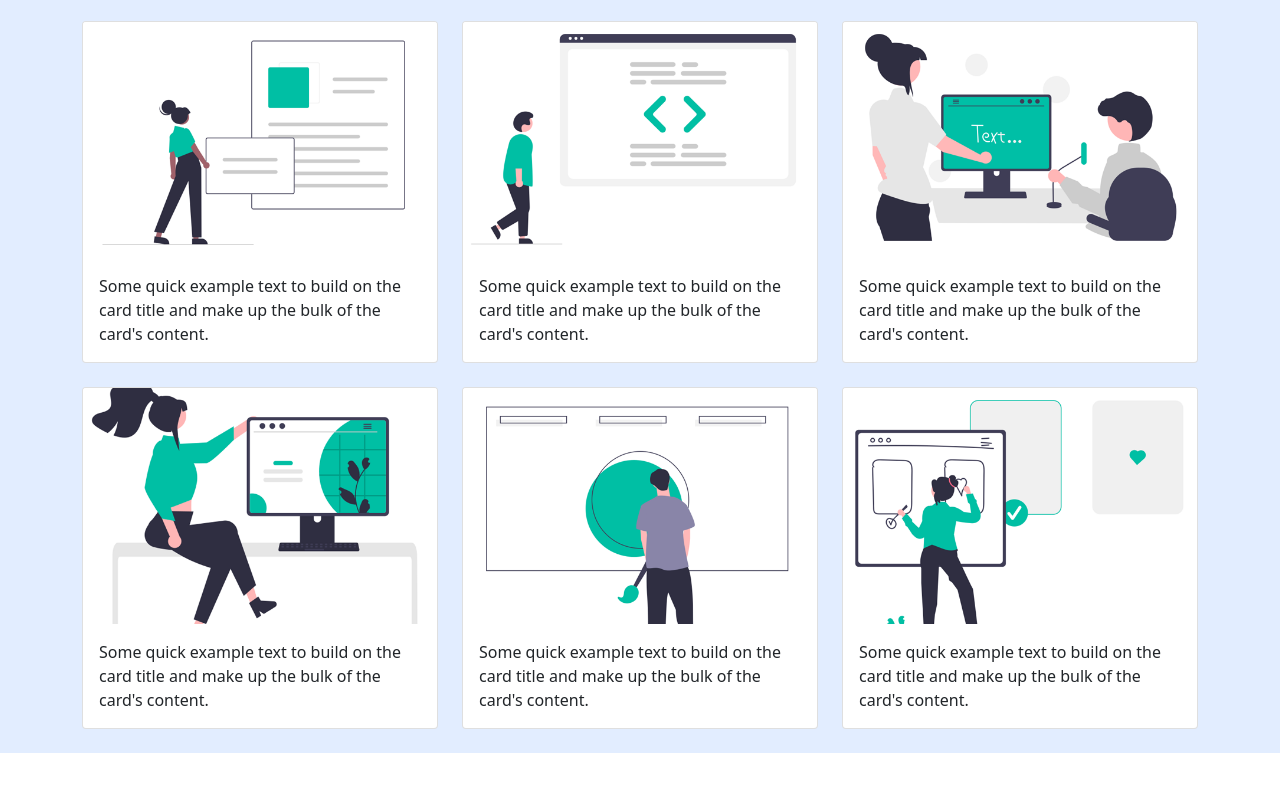
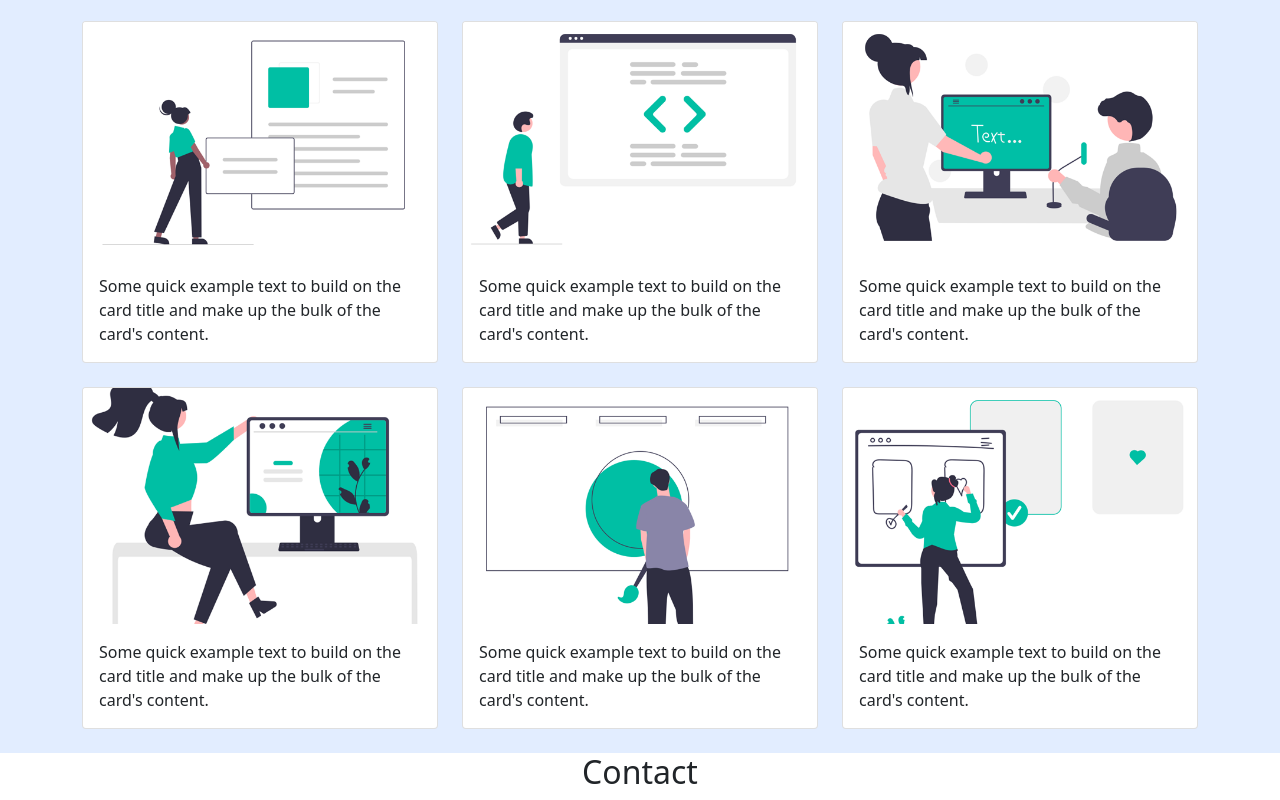
Before and after one commit to ekowidodo/ekowidodo.github.io, a plain HTML site: page index.html in a window 1280 px wide. Shown: the part 1246-2046 px from the top of the page. Before the commit the page ends 2000 px from the top, so only its background shows below. Drawn offline with nearby package versions, Linux system fonts and the light colour scheme.

Commit message:
mengerjakan section contact

```diff
--- a/index.html
+++ b/index.html
@@ -30,7 +30,7 @@
               <a class="nav-link" href="#projects">Projects</a>
             </li>
             <li class="nav-item">
-              <a class="nav-link" href="#">Contact</a>
+              <a class="nav-link" href="#contact">Contact</a>
             </li>
           </ul>
         </div>
@@ -135,6 +135,13 @@
       </div>
     </section>
     <!-- Akhir Project -->
+    <section>
+      <div class="container">
+        <div class="row text-center mb-3">
+          <h2>Contact</h2>
+        </div>
+      </div>
+    </section>
     <script src="https://cdn.jsdelivr.net/npm/bootstrap@5.1.3/dist/js/bootstrap.bundle.min.js" integrity="sha384-ka7Sk0Gln4gmtz2MlQnikT1wXgYsOg+OMhuP+IlRH9sENBO0LRn5q+8nbTov4+1p" crossorigin="anonymous"></script>
   </body>
 </html>
```
